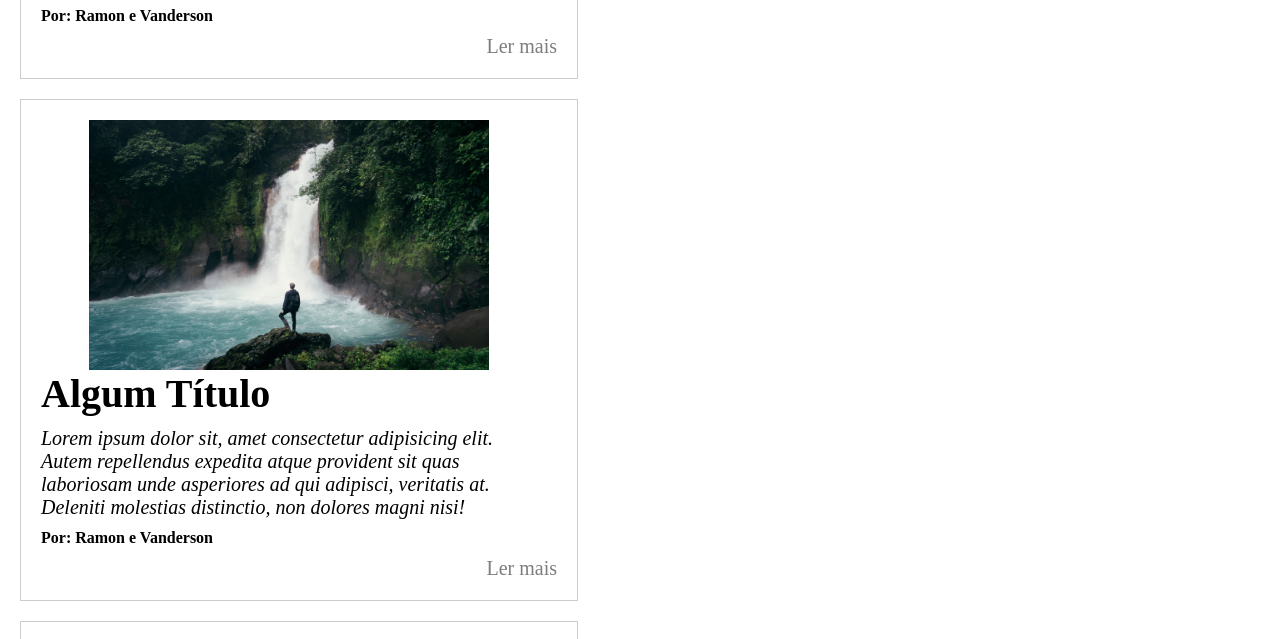
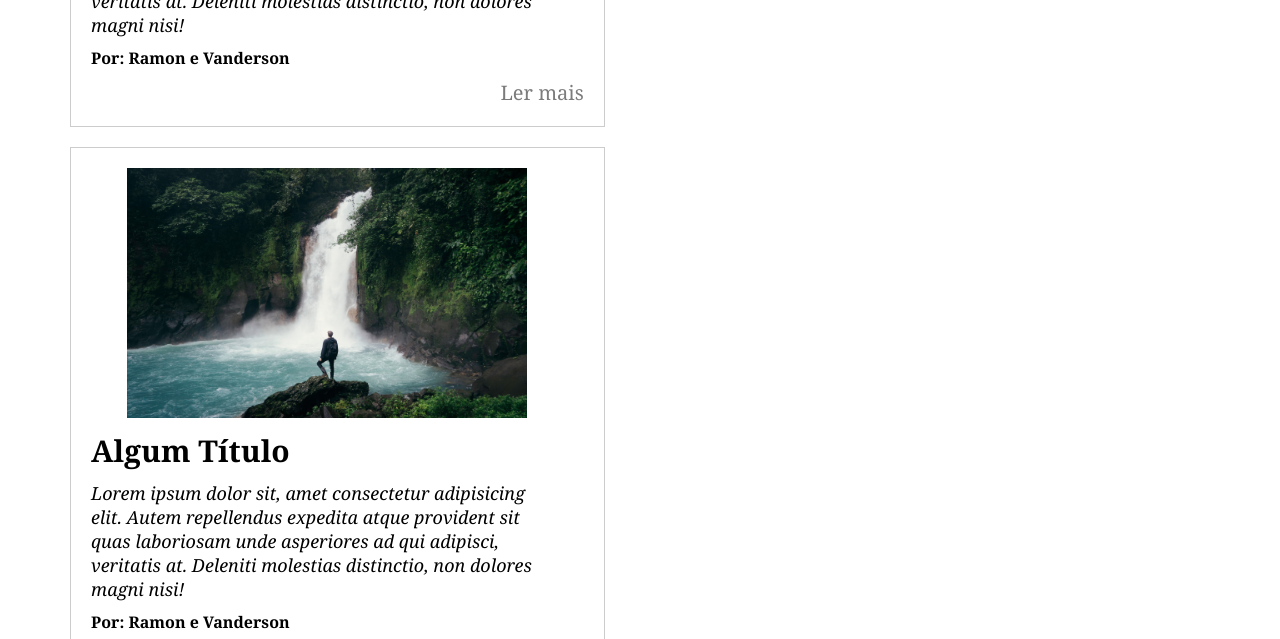
Before and after one commit to DevRamonR/Projeto-Blog, a plain HTML site: page index.html in a window 1280 px wide. Shown: the part 532-1171 px from the top of the page. Drawn offline with Linux system fonts and the light colour scheme.

Commit message:
So ajustando o tamanho
Ajustei os tamanhos por que achei que ficou muito grande antes, e adicionei a font family

```diff
--- a/style.css
+++ b/style.css
@@ -4,6 +4,7 @@
     box-sizing: border-box;
     text-decoration: none;
     scroll-behavior: smooth;
+    font-family: Georgia, 'Times New Roman', Times, serif;
 }
 
 #navegacao {
@@ -26,7 +27,7 @@
     width: 50%;
     display: flex;
     flex-direction: column;
-    margin-left: 0;
+    margin-left: 50px;
 }
 
 aside {
@@ -53,11 +54,11 @@ aside {
 .informacoesHome h2 {
     color: #000;
     margin-bottom: 10px;
-    font-size: 40px;
+    font-size: 30px;
 }
 
 .informacoesHome p {
-    font-size: 20px;
+    font-size: 18px;
     margin-bottom: 10px;
     font-style: italic;
     width: 90%;
@@ -78,6 +79,7 @@ aside {
     height: 250px;
     margin-right: 20px;
     align-self: center;
+    margin-bottom: 12px;
 }
 
 .conteudo {
```
